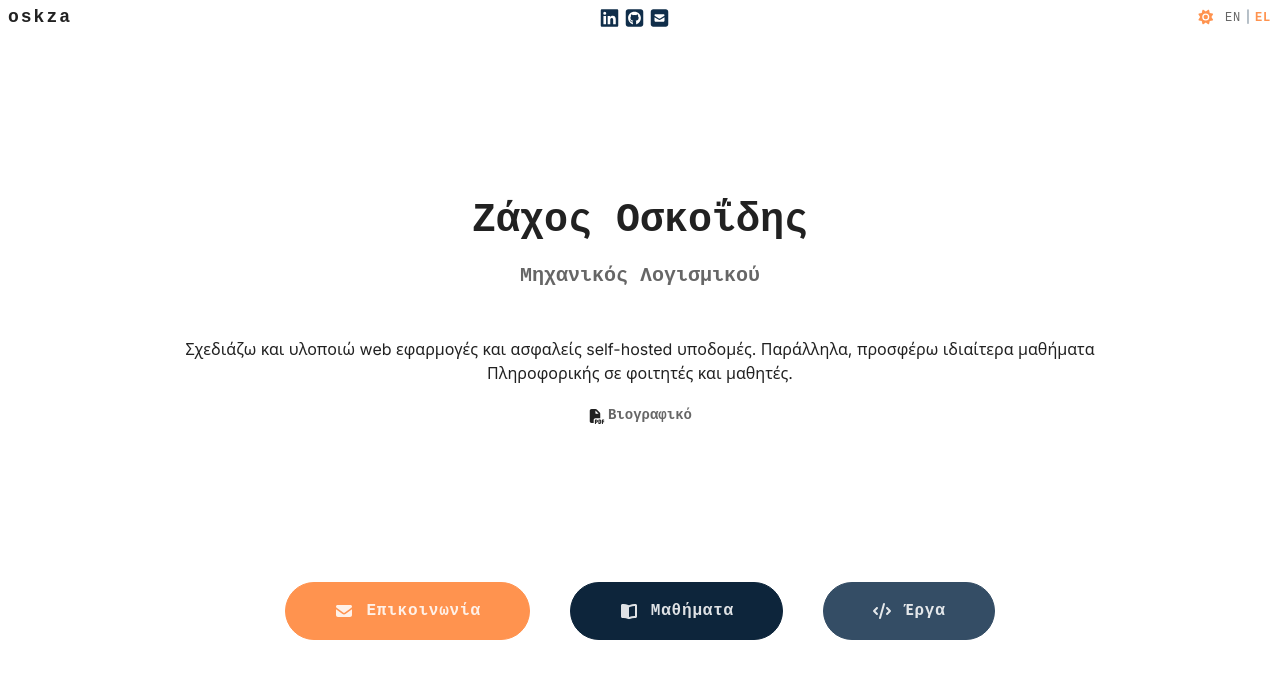
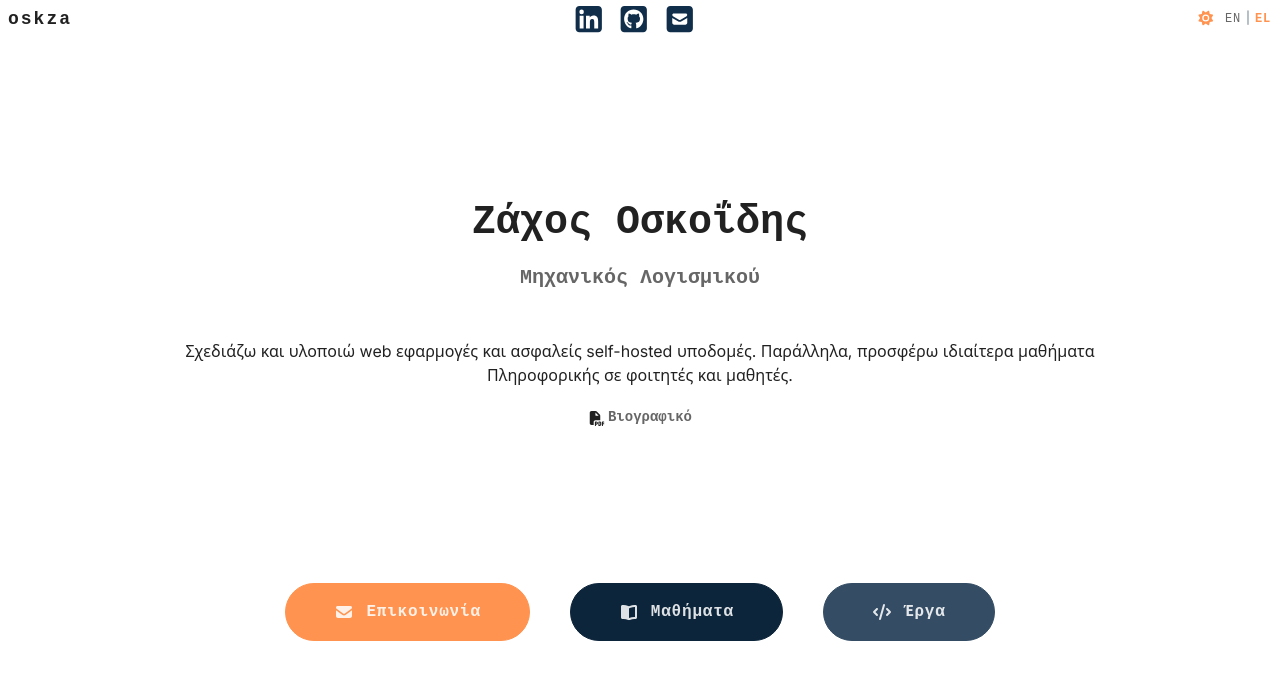
Before and after one commit to oskza/oskza-web, a Vue app: page / in a window 1280 px wide. Shown: the top 680 px of the page. Built offline with nearby package versions, Linux system fonts and the light colour scheme; a web font is replaced by a local one.

Commit message:
refactor: changed linkedin social link icon and edited social links styling

```diff
--- a/src/components/ui/SocialLinks.vue
+++ b/src/components/ui/SocialLinks.vue
@@ -2,7 +2,7 @@
 <ul class="social-links">
   <li v-for="link in links" :key="link.name">
     <a :href="link.url" :target="link.external ? '_blank' : null">
-      <font-awesome-icon :icon="link.icon" />
+      <font-awesome-icon class="icon" :icon="link.icon" />
     </a>
   </li>
 </ul>
@@ -15,7 +15,7 @@ const links = [
   {
     name: 'linkedin',
     url: profileLinks.linkedin,
-    icon: 'fa-brands fa-linkedin',
+    icon: 'fa-brands fa-square-linkedin',
     external: true
   },
   {
@@ -35,7 +35,9 @@ const links = [
 <style scoped>
 .social-links {
   display: flex;
-  font-size: var(--font-xl);
+  align-items: center;
+  gap: var(--spacing-xs);
+  font-size: var(--font-3xl);
 }
 
 a { display: flex; }
--- a/src/fontawesome.js
+++ b/src/fontawesome.js
@@ -9,7 +9,8 @@ import {
 } from '@fortawesome/free-solid-svg-icons'
 
 import {
-  faGithub, faGithubSquare, faLinkedin,
+  faGithub, faGithubSquare,
+  faLinkedin, faSquareLinkedin,
   faFacebookSquare, faInstagram
 } from '@fortawesome/free-brands-svg-icons'
 
@@ -17,7 +18,7 @@ library.add(faArrowUp, faArrowLeft, faArrowRight, faFilePdf,
             faEnvelope, faEnvelopeSquare, faCode, faBookOpen,
             faSun, faMoon, faLink, faSliders, faCircleCheck,
             faXmark, faLocationDot, faPaperPlane, faHouse,
-            faGithub, faGithubSquare, faLinkedin,
+            faGithub, faGithubSquare, faLinkedin, faSquareLinkedin,
             faFacebookSquare, faInstagram)
 
 export { FontAwesomeIcon }
```
